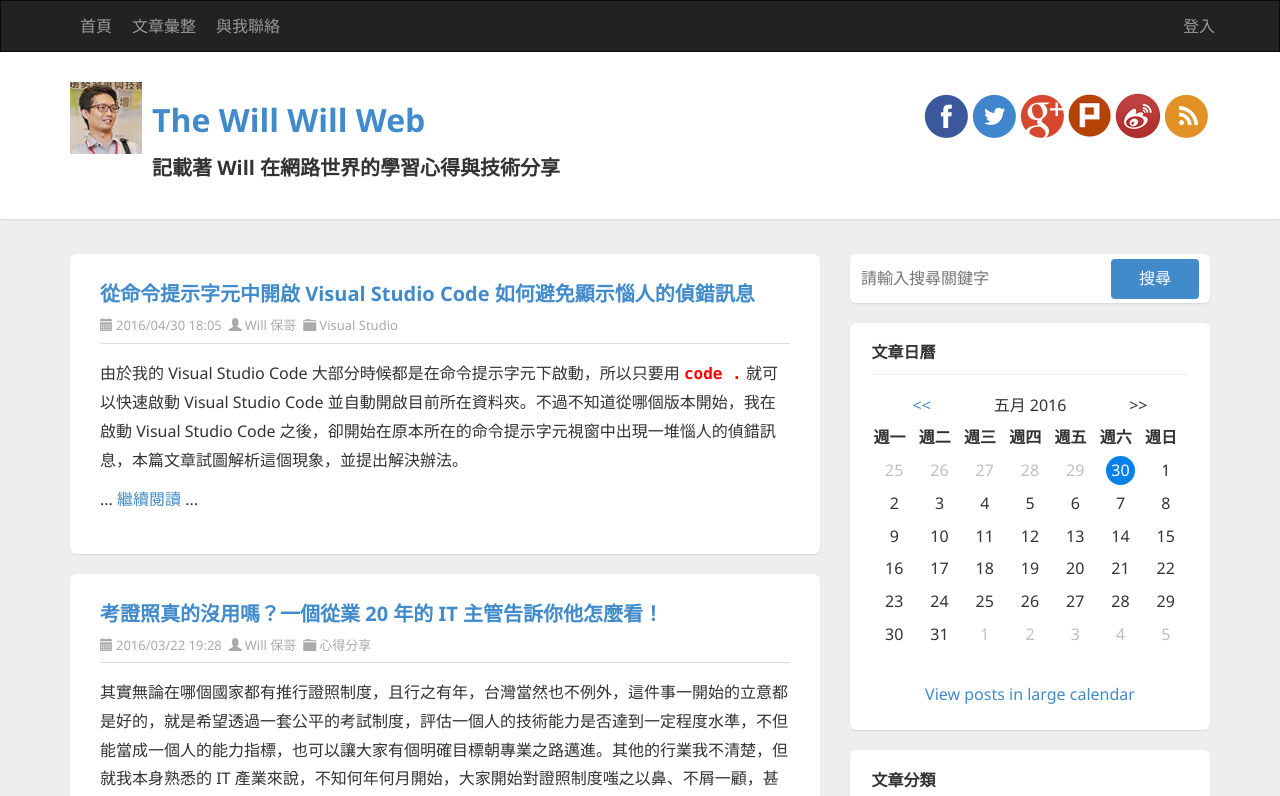
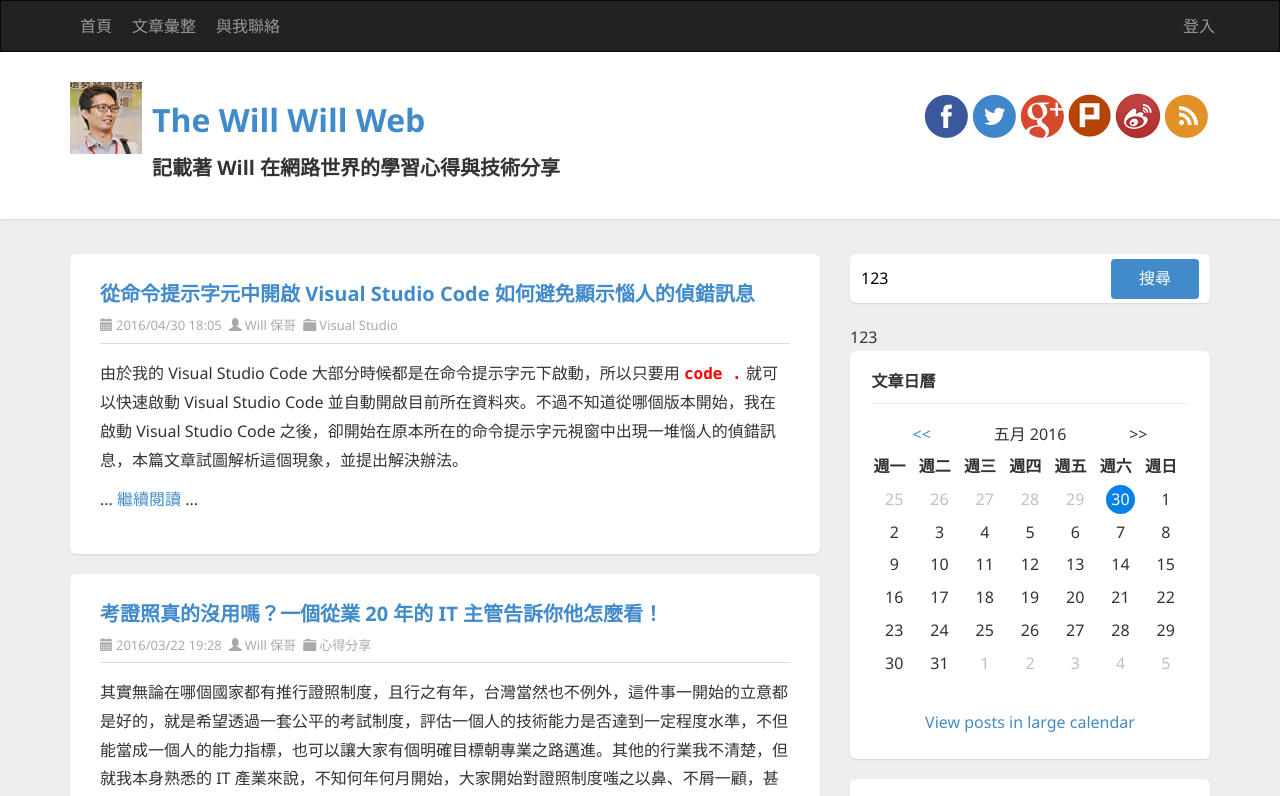
Before and after one commit to coolrare/DCT_106038, an Angular app: page / in a window 1280 px wide. Shown: the top 796 px of the page. Built offline with nearby package versions, Linux system fonts and the light colour scheme.

Commit message:
06 練習 Angular 雙向繫結

```diff
--- a/src/app/app.component.html
+++ b/src/app/app.component.html
@@ -76,11 +76,12 @@
             <div class="widget search">
               <div class="widget-content">
                   <div id="searchbox">
-                    <input type="text" placeholder="請輸入搜尋關鍵字" accesskey="s">
+                    <input type="text" placeholder="請輸入搜尋關鍵字" accesskey="s" [(ngModel)]="searchText">
                     <input type="button" value="搜尋" id="searchbutton">
                   </div>
               </div>
             </div>
+            {{searchText}}
             <!-- Search END -->
 
             <!-- Calendar START -->
--- a/src/app/app.component.ts
+++ b/src/app/app.component.ts
@@ -7,4 +7,5 @@
 })
 export class AppComponent {
   title = 'app';
+  searchText = '123';
 }
--- a/src/app/app.module.ts
+++ b/src/app/app.module.ts
@@ -1,5 +1,6 @@
 import { BrowserModule } from '@angular/platform-browser';
 import { NgModule } from '@angular/core';
+import { FormsModule } from "@angular/forms";
 
 import { AppComponent } from './app.component';
 import { HeaderComponent } from './header/header.component';
@@ -10,7 +11,8 @@
     HeaderComponent
   ],
   imports: [
-    BrowserModule
+    BrowserModule,
+    FormsModule
   ],
   providers: [],
   bootstrap: [AppComponent]
```
